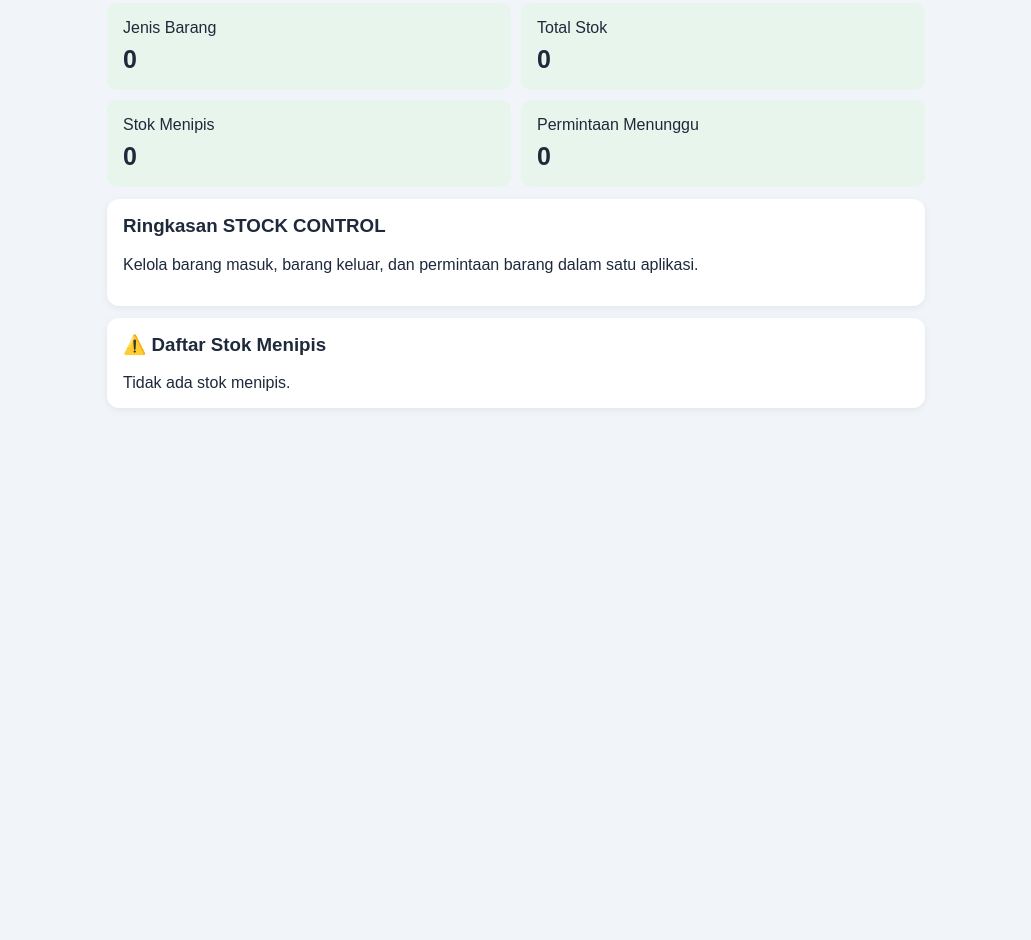
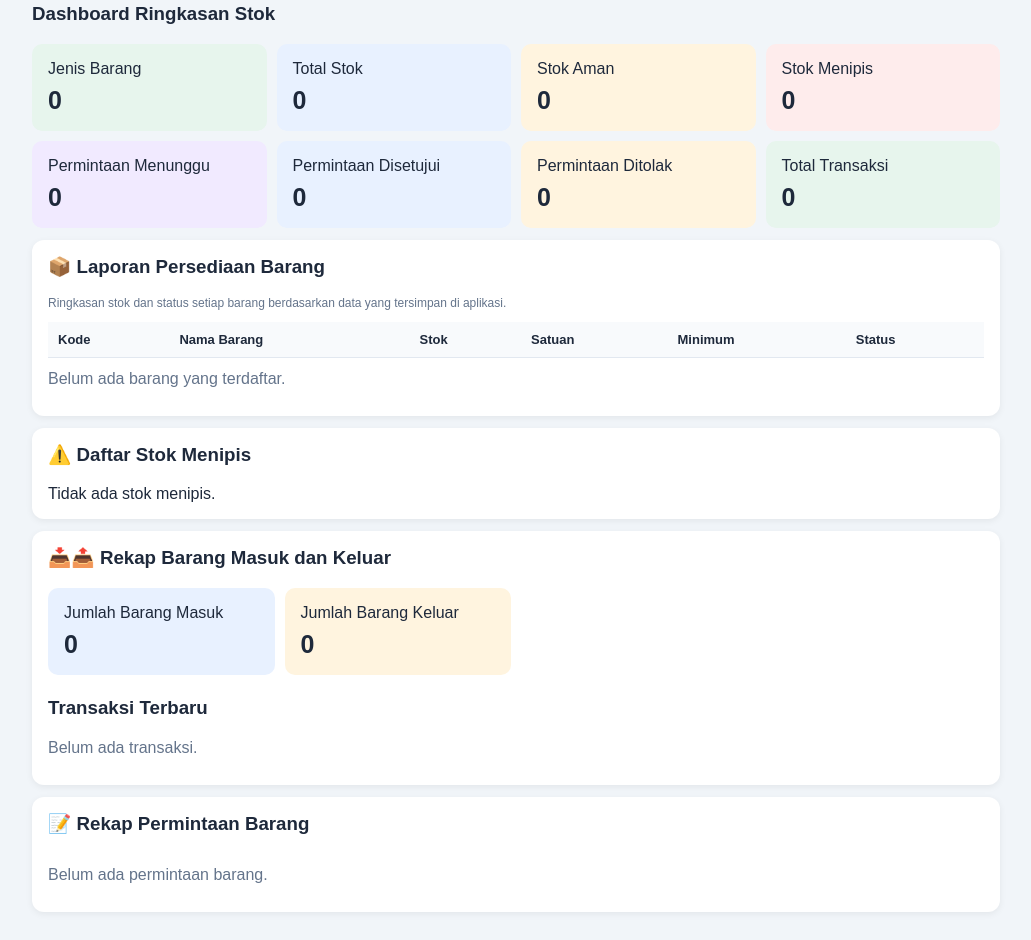
Before and after one commit to nukemdsia-collab/Stock-Opname-Fisik, a plain HTML site: page index.html in a window 1280 px wide. Shown: the part 341-1281 px from the top of the page, without its empty margins (124-1155 px from the left). Before the commit the page ends 800 px from the top, so only its background shows below. Drawn offline with Linux system fonts and the light colour scheme.

Commit message:
Update index.html

```diff
--- a/index.html
+++ b/index.html
@@ -11,20 +11,25 @@ body{margin:0;font-family:Arial;background:#f1f5f9;color:#1e293b}
 header{background:#123b35;color:white;padding:22px}
 header h2{margin:0}
 header p{margin:7px 0 0;color:#cbd5e1}
-main{padding:16px;max-width:850px;margin:auto}
+main{padding:16px;max-width:1000px;margin:auto}
 select,input,button{padding:12px;border:1px solid #cbd5e1;border-radius:8px;font-size:14px}
 button{background:#147d55;color:white;border:0;cursor:pointer;margin:3px}
 button.secondary{background:#475569}
 button.danger{background:#dc2626}
 button:disabled{opacity:.5;cursor:not-allowed}
 .card{background:white;padding:16px;border-radius:12px;margin:12px 0;box-shadow:0 2px 7px #00000010}
-.stats{display:grid;grid-template-columns:repeat(2,1fr);gap:10px}
+.stats{display:grid;grid-template-columns:repeat(2,minmax(0,1fr));gap:10px}
 .stat{background:#e7f5ed;padding:16px;border-radius:10px}
 .stat strong{display:block;font-size:25px;margin-top:8px}
+.stat.blue{background:#e8f1ff}
+.stat.orange{background:#fff4df}
+.stat.red{background:#feecec}
+.stat.purple{background:#f1eaff}
 input,select{width:100%;margin:5px 0 12px}
 h3{margin-top:0}
 table{width:100%;border-collapse:collapse;font-size:13px}
-td,th{text-align:left;padding:10px;border-bottom:1px solid #e2e8f0}
+td,th{text-align:left;padding:10px;border-bottom:1px solid #e2e8f0;vertical-align:top}
+th{background:#f8fafc}
 .wrap{overflow-x:auto}
 nav{display:flex;gap:5px;flex-wrap:wrap;margin:12px 0}
 nav button{flex:1;min-width:95px}
@@ -33,13 +38,22 @@ nav button{flex:1;min-width:95px}
 .warning{color:#b45309;font-weight:bold}
 .normal{color:#15803d;font-weight:bold}
 .minimum-input{min-width:75px;width:85px;margin:0;padding:7px}
+.report-heading{margin:22px 0 8px}
+.report-empty{color:#64748b;padding:12px 0}
+.report-list p{padding:9px 0;margin:0;border-bottom:1px solid #e2e8f0}
+.pill{display:inline-block;padding:4px 8px;border-radius:20px;background:#e2e8f0;font-size:12px}
+@media(min-width:650px){
+.stats{grid-template-columns:repeat(4,minmax(0,1fr))}
+}
 </style>
 </head>
+
 <body>
 <header>
 <h2>📦 STOCK CONTROL</h2>
 <p>Sistem Manajemen Persediaan Barang</p>
 </header>
+
 <main>
 
 <div class="card">
@@ -60,32 +74,80 @@ nav button{flex:1;min-width:95px}
 </nav>
 
 <section id="dashboard">
+
+<h3>Dashboard Ringkasan Stok</h3>
+
 <div class="stats">
 <div class="stat">Jenis Barang<strong id="jenis">0</strong></div>
-<div class="stat">Total Stok<strong id="total">0</strong></div>
-<div class="stat">Stok Menipis<strong id="menipis">0</strong></div>
-<div class="stat">Permintaan Menunggu<strong id="pending">0</strong></div>
+<div class="stat blue">Total Stok<strong id="total">0</strong></div>
+<div class="stat orange">Stok Aman<strong id="aman">0</strong></div>
+<div class="stat red">Stok Menipis<strong id="menipis">0</strong></div>
+<div class="stat purple">Permintaan Menunggu<strong id="pending">0</strong></div>
+<div class="stat blue">Permintaan Disetujui<strong id="disetujui">0</strong></div>
+<div class="stat orange">Permintaan Ditolak<strong id="ditolak">0</strong></div>
+<div class="stat">Total Transaksi<strong id="jumlahTransaksi">0</strong></div>
 </div>
+
 <div class="card">
-<h3>Ringkasan STOCK CONTROL</h3>
-<p>Kelola barang masuk, barang keluar, dan permintaan barang dalam satu aplikasi.</p>
+<h3>📦 Laporan Persediaan Barang</h3>
+<p class="small">Ringkasan stok dan status setiap barang berdasarkan data yang tersimpan di aplikasi.</p>
+<div class="wrap">
+<table>
+<thead>
+<tr>
+<th>Kode</th><th>Nama Barang</th><th>Stok</th>
+<th>Satuan</th><th>Minimum</th><th>Status</th>
+</tr>
+</thead>
+<tbody id="laporanBarang"></tbody>
+</table>
 </div>
+<div id="kosongBarang" class="report-empty hidden">
+Belum ada barang yang terdaftar.
+</div>
+</div>
+
+<!-- BAGIAN BARU: DAFTAR STOK MENIPIS -->
 <div class="card">
 <h3>⚠️ Daftar Stok Menipis</h3>
-<div id="daftarMenipis">Tidak ada stok menipis.</div>
+<div id="daftarMenipis" class="report-list">
+Belum ada data stok menipis.
 </div>
+</div>
+<!-- AKHIR BAGIAN BARU -->
+
+<div class="card">
+<h3>📥📤 Rekap Barang Masuk dan Keluar</h3>
+<div class="stats">
+<div class="stat blue">Jumlah Barang Masuk<strong id="totalMasuk">0</strong></div>
+<div class="stat orange">Jumlah Barang Keluar<strong id="totalKeluar">0</strong></div>
+</div>
+
+<h3 class="report-heading">Transaksi Terbaru</h3>
+<div id="laporanTransaksi" class="report-list"></div>
+</div>
+
+<div class="card">
+<h3>📝 Rekap Permintaan Barang</h3>
+<div id="laporanPermintaan" class="report-list"></div>
+</div>
+
 </section>
 
 <section id="barang" class="hidden">
+
 <div class="card" id="formBarang">
 <h3>Tambah Barang</h3>
 <input id="nama" placeholder="Nama barang">
 <input id="kode" placeholder="Kode barang">
 <input id="stok" type="number" min="0" placeholder="Stok awal">
 <input id="satuan" placeholder="Satuan (pcs, box, unit)">
+
 <label><b>Stok Minimum</b></label>
 <input id="stokMinimum" type="number" min="0" placeholder="Contoh: 20">
+
 <p class="small">Barang akan ditandai menipis jika stok sama dengan atau di bawah batas minimum.</p>
+
 <button onclick="tambah()">Simpan Barang</button>
 </div>
 
@@ -96,50 +158,59 @@ nav button{flex:1;min-width:95px}
 <table>
 <thead>
 <tr>
-<th>Kode</th>
-<th>Barang</th>
-<th>Stok</th>
-<th>Satuan</th>
-<th>Stok Minimum</th>
-<th>Status</th>
+<th>Kode</th><th>Barang</th><th>Stok</th>
+<th>Satuan</th><th>Stok Minimum</th><th>Status</th>
 </tr>
 </thead>
 <tbody id="daftar"></tbody>
 </table>
 </div>
 </div>
+
 </section>
 
 <section id="transaksi" class="hidden">
+
 <div class="card">
 <h3>Barang Masuk / Keluar</h3>
+
 <select id="pilihBarang"></select>
+
 <select id="jenisTransaksi">
 <option value="masuk">Barang Masuk</option>
 <option value="keluar">Barang Keluar</option>
 </select>
+
 <input id="jumlah" type="number" min="1" placeholder="Jumlah">
+
 <button onclick="transaksi()">Simpan Transaksi</button>
 </div>
+
 <div class="card">
 <h3>Riwayat Transaksi</h3>
 <div id="riwayat"></div>
 </div>
+
 </section>
 
 <section id="permintaan" class="hidden">
+
 <div class="card">
 <h3>Form Permintaan Barang</h3>
+
 <input id="pemohon" placeholder="Nama pemohon">
 <select id="barangMinta"></select>
 <input id="jumlahMinta" type="number" min="1" placeholder="Jumlah diminta">
 <input id="alasan" placeholder="Keperluan barang">
+
 <button onclick="minta()">Kirim Permintaan</button>
 </div>
+
 <div class="card">
 <h3>Daftar Permintaan</h3>
 <div id="daftarMinta"></div>
 </div>
+
 </section>
 
 </main>
@@ -154,12 +225,14 @@ let requests=load("sc_requests");
 
 // Barang lama otomatis mendapatkan batas minimum awal 5
 let migrasi=false;
+
 barang.forEach(b=>{
 if(b.stokMinimum===undefined){
 b.stokMinimum=5;
 migrasi=true;
 }
 });
+
 if(migrasi)save("sc_barang",barang);
 
 function show(id){
@@ -169,6 +242,7 @@ render();
 }
 
 function tambah(){
+
 let n=document.getElementById("nama").value.trim();
 let k=document.getElementById("kode").value.trim();
 let s=Number(document.getElementById("stok").value);
@@ -202,19 +276,24 @@ alert("Barang berhasil ditambahkan.");
 }
 
 function ubahMinimum(index,nilai){
+
 let sm=Number(nilai);
+
 if(nilai===""||!Number.isFinite(sm)||sm<0){
 alert("Stok minimum harus berupa angka 0 atau lebih.");
 render();
 return;
 }
+
 barang[index].stokMinimum=sm;
 save("sc_barang",barang);
 render();
+
 alert("Batas stok minimum berhasil diperbarui.");
 }
 
 function transaksi(){
+
 if(!["admin","petugas"].includes(document.getElementById("role").value))
 return alert("Akses transaksi hanya untuk Admin dan Petugas.");
 
@@ -240,12 +319,15 @@ tanggal:new Date().toLocaleString("id-ID")
 
 save("sc_barang",barang);
 save("sc_log",log);
+
 jumlahInput.value="";
 render();
+
 alert("Transaksi berhasil disimpan.");
 }
 
 function minta(){
+
 let p=document.getElementById("pemohon").value.trim();
 let b=barang.find(x=>x.kode===document.getElementById("barangMinta").value);
 let jumlahInput=document.getElementById("jumlahMinta");
@@ -272,19 +354,23 @@ jumlahInput.value="";
 document.getElementById("alasan").value="";
 
 render();
+
 alert("Permintaan dikirim untuk persetujuan Admin.");
 }
 
 function putuskan(id,terima){
+
 if(document.getElementById("role").value!=="admin")
 return alert("Hanya Admin yang dapat menyetujui permintaan.");
 
 let r=requests.find(x=>x.id===id);
+
 if(!r||r.status!=="Menunggu")return;
 
 let b=barang.find(x=>x.kode===r.kode);
 
 if(terima){
+
 if(!b||b.stok<r.jumlah)
 return alert("Stok tidak mencukupi.");
 
@@ -298,53 +384,87 @@ tanggal:new Date().toLocaleString("id-ID")
 });
 
 r.status="Disetujui";
+
 }else{
+
 r.status="Ditolak";
+
 }
 
 save("sc_barang",barang);
 save("sc_log",log);
 save("sc_requests",requests);
+
 render();
 }
 
 function render(){
 
+let barangMenipis=barang.filter(
+b=>Number(b.stok)<=Number(b.stokMinimum)
+);
+
+let barangAman=barang.filter(
+b=>Number(b.stok)>Number(b.stokMinimum)
+);
+
 document.getElementById("jenis").textContent=barang.length;
 
 document.getElementById("total").textContent=
-barang.reduce((a,b)=>a+b.stok,0);
+barang.reduce((a,b)=>a+Number(b.stok||0),0);
 
-let barangMenipis=barang.filter(b=>
-b.stok<=Number(b.stokMinimum)
-);
-
+document.getElementById("aman").textContent=barangAman.length;
 document.getElementById("menipis").textContent=barangMenipis.length;
 
 document.getElementById("pending").textContent=
 requests.filter(r=>r.status==="Menunggu").length;
 
+document.getElementById("disetujui").textContent=
+requests.filter(r=>r.status==="Disetujui").length;
+
+document.getElementById("ditolak").textContent=
+requests.filter(r=>r.status==="Ditolak").length;
+
+document.getElementById("jumlahTransaksi").textContent=log.length;
+
 // Daftar barang dan batas minimum
-document.getElementById("daftar").innerHTML=
-barang.map((b,i)=>`
+document.getElementById("daftar").innerHTML=barang.map((b,i)=>`
 <tr>
 <td>${b.kode}</td>
 <td>${b.nama}</td>
 <td>${b.stok}</td>
 <td>${b.satuan}</td>
 <td>
-<input class="minimum-input" type="number" min="0"
+<input class="minimum-input"
+type="number" min="0"
 value="${b.stokMinimum}"
 onchange="ubahMinimum(${i},this.value)"
 ${document.getElementById("role").value!=="admin"?"disabled":""}>
 </td>
-<td class="${b.stok<=Number(b.stokMinimum)?"warning":"normal"}">
-${b.stok<=Number(b.stokMinimum)?"Menipis":"Aman"}
+<td class="${Number(b.stok)<=Number(b.stokMinimum)?"warning":"normal"}">
+${Number(b.stok)<=Number(b.stokMinimum)?"Menipis":"Aman"}
 </td>
 </tr>
 `).join("");
 
-// Daftar stok menipis di dashboard
+// Dashboard: laporan persediaan
+document.getElementById("laporanBarang").innerHTML=barang.map(b=>`
+<tr>
+<td>${b.kode}</td>
+<td>${b.nama}</td>
+<td>${b.stok}</td>
+<td>${b.satuan}</td>
+<td>${b.stokMinimum}</td>
+<td class="${Number(b.stok)<=Number(b.stokMinimum)?"warning":"normal"}">
+${Number(b.stok)<=Number(b.stokMinimum)?"Menipis":"Aman"}
+</td>
+</tr>
+`).join("");
+
+document.getElementById("kosongBarang")
+.classList.toggle("hidden",barang.length!==0);
+
+// Daftar stok menipis
 document.getElementById("daftarMenipis").innerHTML=
 barangMenipis.map(b=>`
 <p class="warning">
@@ -363,13 +483,33 @@ document.getElementById("barangMinta").innerHTML=opts;
 
 // Hak akses formulir
 let admin=document.getElementById("role").value==="admin";
-document.getElementById("formBarang").classList.toggle("hidden",!admin);
+
+document.getElementById("formBarang")
+.classList.toggle("hidden",!admin);
 
 // Riwayat transaksi
 document.getElementById("riwayat").innerHTML=
 log.map(x=>`
 <p>${x.tanggal} — ${x.nama}: ${x.jenis} ${x.jumlah}</p>
 `).join("")||"Belum ada transaksi.";
+
+// Dashboard: rekap masuk dan keluar
+let totalMasuk=log.filter(x=>x.jenis==="masuk")
+.reduce((a,x)=>a+Number(x.jumlah||0),0);
+
+let totalKeluar=log.filter(x=>x.jenis==="keluar")
+.reduce((a,x)=>a+Number(x.jumlah||0),0);
+
+document.getElementById("totalMasuk").textContent=totalMasuk;
+document.getElementById("totalKeluar").textContent=totalKeluar;
+
+document.getElementById("laporanTransaksi").innerHTML=
+log.slice(0,8).map(x=>`
+<p>${x.tanggal} — ${x.nama}:
+<b>${x.jenis==="masuk"?"Masuk":"Keluar"} ${x.jumlah}</b>
+</p>
+`).join("")||
+'<div class="report-empty">Belum ada transaksi.</div>';
 
 // Daftar permintaan
 document.getElementById("daftarMinta").innerHTML=
@@ -385,9 +525,19 @@ ${admin&&r.status==="Menunggu"?`
 `:""}
 </div>
 `).join("")||"Belum ada permintaan.";
+
+// Dashboard: rekap status permintaan
+document.getElementById("laporanPermintaan").innerHTML=
+requests.slice(0,8).map(r=>`
+<p>${r.nama} — ${r.pemohon} — ${r.jumlah} —
+<span class="pill">${r.status}</span></p>
+`).join("")||
+'<div class="report-empty">Belum ada permintaan barang.</div>';
+
 }
 
 render();
 </script>
+
 </body>
 </html>
```
